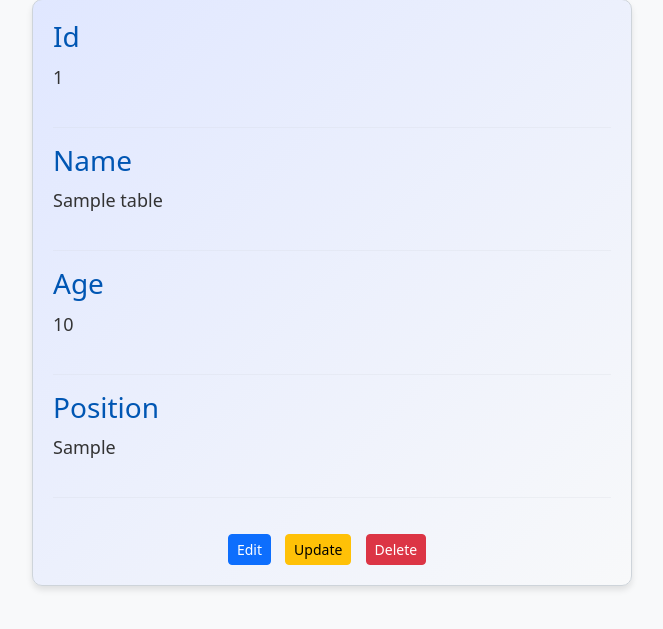
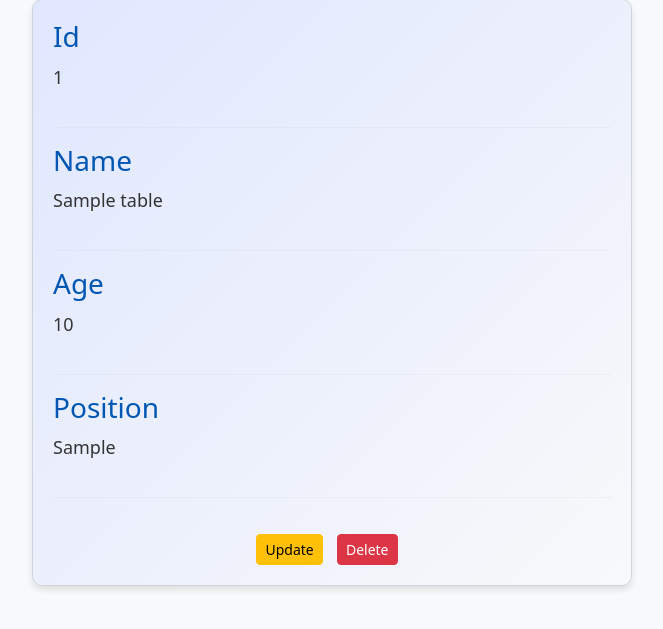
Before and after one commit to romankuvshanovstudy/refactored-enigma-new, a Flask app: page /data/1 in a window 1280 px wide. Shown: the part 21-650 px from the top of the page, without its empty margins (308-971 px from the left). Run offline with Flask 3, Linux system fonts and the light colour scheme; tables that the repository leaves empty hold one stand-in row (values such as "Sample post").

Commit message:
Fixed some bugs

```diff
--- a/templates/data.html
+++ b/templates/data.html
@@ -4,6 +4,7 @@
 <head>
     <style>
         @import url('https://cdn.jsdelivr.net/npm/bootstrap@5.3.0/dist/css/bootstrap.min.css');
+
         body {
             background-color: #f8f9fa;
         }
@@ -61,12 +62,10 @@
         <p>{{ employee.position }}</p>
         <hr>
         <div class="action-buttons text-center">
-            <!-- Link to Edit -->
-            <a href="/edit/{{ employee.employee_id }}" class="btn btn-primary btn-sm">Edit</a>
             <!-- Link to Update -->
-            <a href="/update/{{ employee.employee_id }}" class="btn btn-warning btn-sm">Update</a>
+            <a href="/data/{{ employee.employee_id }}/update" class="btn btn-warning btn-sm">Update</a>
             <!-- Link to Delete -->
-            <a href="/delete/{{ employee.employee_id }}" class="btn btn-danger btn-sm">Delete</a>
+            <a href="/data/{{ employee.employee_id }}/delete" class="btn btn-danger btn-sm">Delete</a>
         </div>
     </div>
 </body>
```
Also changed, not shown: templates/createpage.html (+7 -1 lines), templates/datalist.html (+9 -0 lines).
